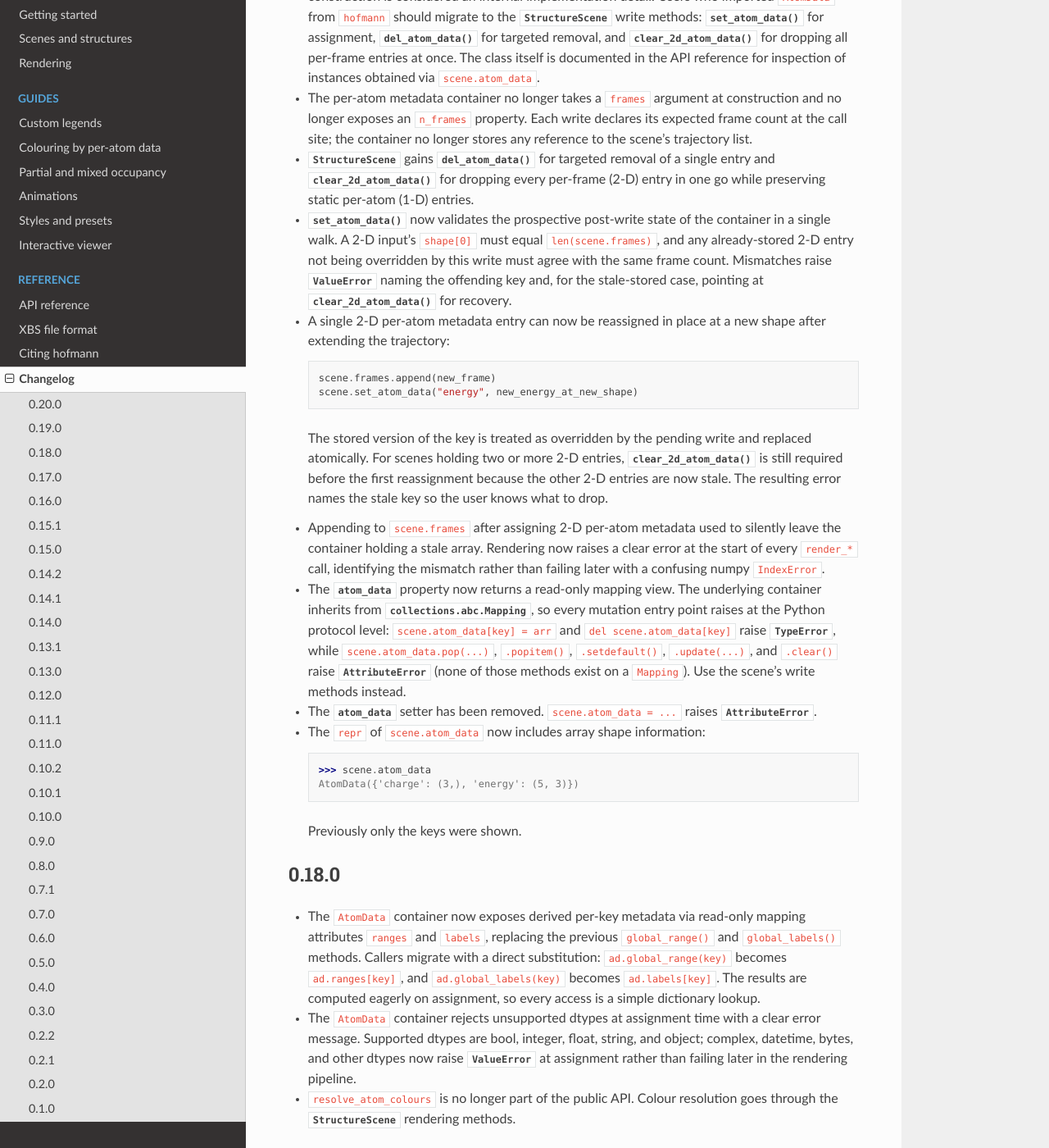
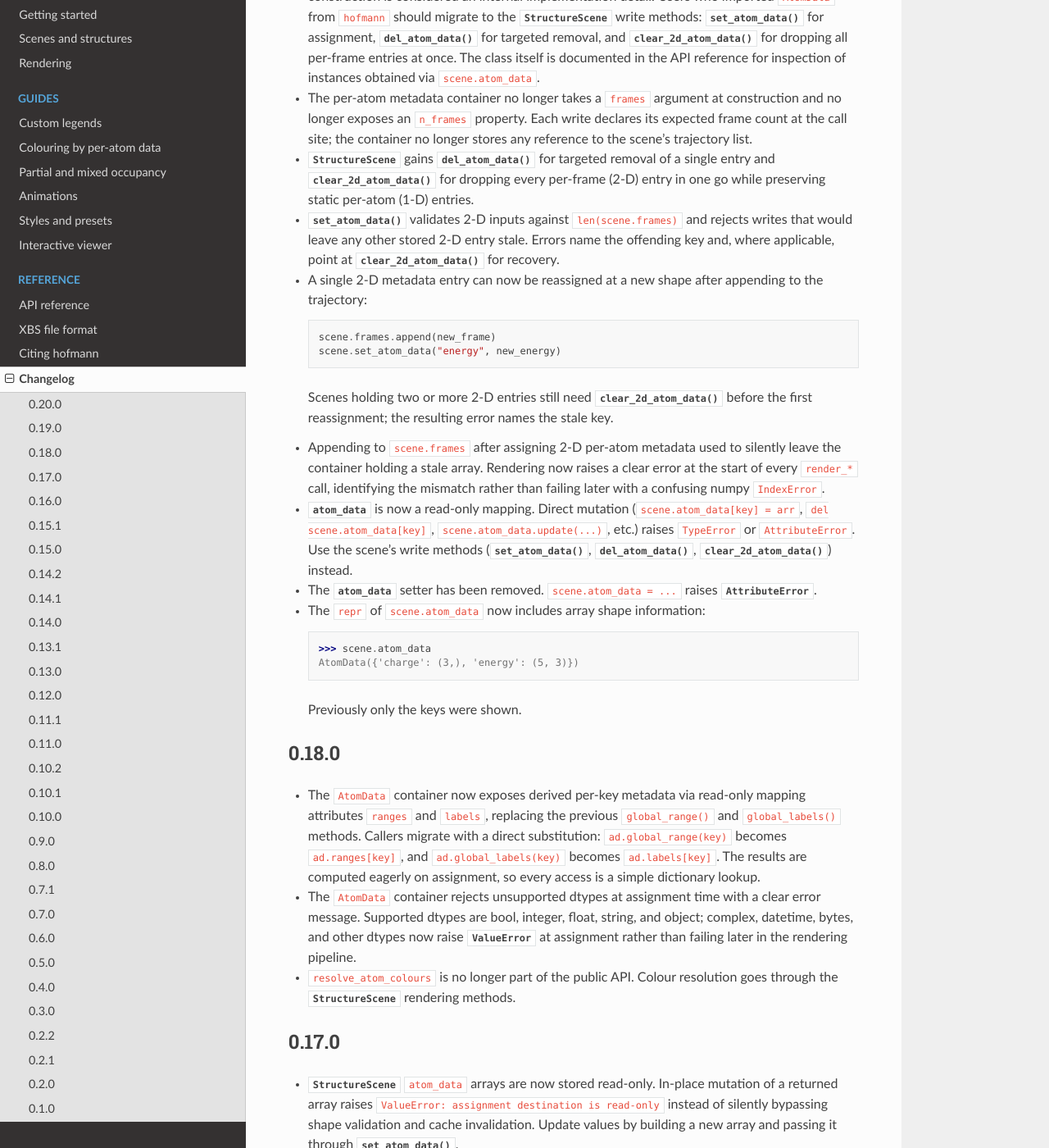
Before and after one commit to bjmorgan/hofmann, a Sphinx documentation site: the page built from docs/changelog.rst, in a window 1280 px wide and 1400 px high, scrolled down 905 px. Shown: the whole window at 82% size. Built offline with Sphinx 7.4.7 and the Read the Docs theme 3.1.0, drawn with Linux system fonts in a browser that asks for light colours; some of the changed text lies outside the part shown.

Commit message:
Tighten changelog entries that describe user-facing changes
Six entries reworded to lead with user-visible behaviour rather
than internal API or implementation:

- 0.19.0 species tuple line: 'fixed at construction and can no
  longer be mutated' instead of 'stored as a tuple'
- 0.19.0 atom_data write/reassignment: compress two dense
  paragraphs into the user-facing rules (validation, key naming,
  reassignment-after-append, and when clear_2d_atom_data is needed)
- 0.19.0 read-only mapping: replace the TypeError/AttributeError
  protocol matrix with the user-facing summary plus the canonical
  write-method names
- 0.9.0 bond detection: drop MIC vs 27-image internals, keep the
  behavioural dispatch rule
- 0.9.0 deduplication algorithm: collapse the four-step description
  to the behavioural summary with a cross-ref to scenes.rst

Two entries that were pure refactors lacking the 'Internal:' tag
have it added:

- 0.10.1 BondSpec validation extraction (the user-visible colour
  validation fix is now its own bullet)
- 0.7.1 _merge_expansions array-growth fix

```diff
--- a/docs/changelog.rst
+++ b/docs/changelog.rst
@@ -29,8 +29,8 @@ Changelog
 0.19.0
 ------
 
-- ``StructureScene.species`` is now stored as a tuple.  The sequence
-  is fixed at construction.
+- ``StructureScene.species`` is fixed at construction and can no
+  longer be mutated.
 
 - New :meth:`~hofmann.StructureScene.select_by_species` method filters
   a full-length per-atom array to keep only selected species, filling
@@ -79,28 +79,21 @@ Changelog
   every per-frame (2-D) entry in one go while preserving static
   per-atom (1-D) entries.
 
-- :meth:`~hofmann.StructureScene.set_atom_data` now validates the
-  prospective post-write state of the container in a single walk.
-  A 2-D input's ``shape[0]`` must equal ``len(scene.frames)``, and
-  any already-stored 2-D entry not being overridden by this write
-  must agree with the same frame count.  Mismatches raise
-  :class:`ValueError` naming the offending key and, for the
-  stale-stored case, pointing at
+- :meth:`~hofmann.StructureScene.set_atom_data` validates 2-D
+  inputs against ``len(scene.frames)`` and rejects writes that
+  would leave any other stored 2-D entry stale.  Errors name the
+  offending key and, where applicable, point at
   :meth:`~hofmann.StructureScene.clear_2d_atom_data` for recovery.
 
-- A single 2-D per-atom metadata entry can now be reassigned in
-  place at a new shape after extending the trajectory::
+- A single 2-D metadata entry can now be reassigned at a new
+  shape after appending to the trajectory::
 
      scene.frames.append(new_frame)
-     scene.set_atom_data("energy", new_energy_at_new_shape)
+     scene.set_atom_data("energy", new_energy)
 
-  The stored version of the key is treated as overridden by the
-  pending write and replaced atomically.  For scenes holding two
-  or more 2-D entries,
-  :meth:`~hofmann.StructureScene.clear_2d_atom_data` is still
-  required before the first reassignment because the other 2-D
-  entries are now stale.  The resulting error names the stale key
-  so the user knows what to drop.
+  Scenes holding two or more 2-D entries still need
+  :meth:`~hofmann.StructureScene.clear_2d_atom_data` before the
+  first reassignment; the resulting error names the stale key.
 
 - Appending to ``scene.frames`` after assigning 2-D per-atom
   metadata used to silently leave the container holding a stale
@@ -108,16 +101,15 @@ Changelog
   ``render_*`` call, identifying the mismatch rather than failing
   later with a confusing numpy ``IndexError``.
 
-- The :attr:`~hofmann.StructureScene.atom_data` property now
-  returns a read-only mapping view.  The underlying container
-  inherits from :class:`collections.abc.Mapping`, so every
-  mutation entry point raises at the Python protocol level:
-  ``scene.atom_data[key] = arr`` and
-  ``del scene.atom_data[key]`` raise :class:`TypeError`, while
-  ``scene.atom_data.pop(...)``, ``.popitem()``, ``.setdefault()``,
-  ``.update(...)``, and ``.clear()`` raise :class:`AttributeError`
-  (none of those methods exist on a ``Mapping``).  Use the scene's
-  write methods instead.
+- :attr:`~hofmann.StructureScene.atom_data` is now a read-only
+  mapping.  Direct mutation
+  (``scene.atom_data[key] = arr``,
+  ``del scene.atom_data[key]``,
+  ``scene.atom_data.update(...)``, etc.) raises ``TypeError`` or
+  ``AttributeError``.  Use the scene's write methods
+  (:meth:`~hofmann.StructureScene.set_atom_data`,
+  :meth:`~hofmann.StructureScene.del_atom_data`,
+  :meth:`~hofmann.StructureScene.clear_2d_atom_data`) instead.
 
 - The :attr:`~hofmann.StructureScene.atom_data` setter has been
   removed.  ``scene.atom_data = ...`` raises
@@ -366,12 +358,14 @@ Changelog
 0.10.1
 ------
 
-- :class:`~hofmann.BondSpec` validation is now extracted into
-  per-field private methods, removing duplication between
-  ``__init__`` and property setters.  The ``colour`` setter now
-  validates its input via :func:`~hofmann.model.colour.normalise_colour`,
-  closing a gap where invalid colours were silently accepted
-  post-construction.
+- The ``colour`` setter on :class:`~hofmann.BondSpec` now validates
+  its input via :func:`~hofmann.model.colour.normalise_colour`,
+  closing a gap where invalid colours were silently accepted after
+  construction.
+
+- Internal: :class:`~hofmann.BondSpec` validation is now extracted
+  into per-field private methods, removing duplication between
+  ``__init__`` and property setters.
 
 0.10.0
 ------
@@ -432,20 +426,14 @@ Changelog
   :class:`~hofmann.StructureScene`, so rendering style is fully
   separated from structure data.
 
-- Bond detection for periodic structures dispatches based on the
-  inscribed sphere radius of the unit cell.  When all bond lengths are
-  shorter than the inscribed sphere radius (the common case), the
-  minimum image convention (MIC) gives an efficient single-pass
-  computation.  When bond lengths are comparable to cell dimensions,
-  all 27 image offsets are checked iteratively.  Both paths use
-  O(n^2) peak memory.
+- Bond detection for periodic structures uses the minimum-image
+  convention when bond cutoffs are smaller than the cell's
+  inscribed sphere, and a full image search otherwise.
 
-- Recursive expansion can produce duplicate molecular fragments.  The
-  deduplication stage detects extended structures (slabs, frameworks)
-  that wrap the unit cell and protects them from removal, removes
-  non-wrapped components whose source atoms are a subset of a wrapped
-  component, and selects a canonical copy among remaining duplicates
-  using an unwrapped fractional centre-of-mass tie-breaker.
+- Recursive expansion can produce duplicate molecular fragments.
+  The deduplication stage handles wrapped extended structures
+  (slabs, frameworks) and selects canonical copies among
+  duplicates.  See :doc:`scenes` for the algorithm.
 
 - :class:`~hofmann.StructureScene` now validates that ``view`` is a
   :class:`~hofmann.ViewState` on assignment, with a helpful hint when
@@ -479,11 +467,11 @@ Changelog
 0.7.1
 -----
 
-- Avoid quadratic array growth in ``_merge_expansions`` during
-  periodic boundary expansion.  Accepted image coordinates are now
-  collected in a list with O(1) hash-based deduplication and
-  concatenated once at the end, matching the approach already used by
-  ``_expand_neighbour_shells``.
+- Internal: avoid quadratic array growth in ``_merge_expansions``
+  during periodic boundary expansion.  Accepted image coordinates
+  are now collected in a list with O(1) hash-based deduplication
+  and concatenated once at the end, matching the approach already
+  used by ``_expand_neighbour_shells``.
 
 - :class:`~hofmann.StructureScene` now validates that every frame has
   the same number of atoms as the ``species`` list at construction
```
